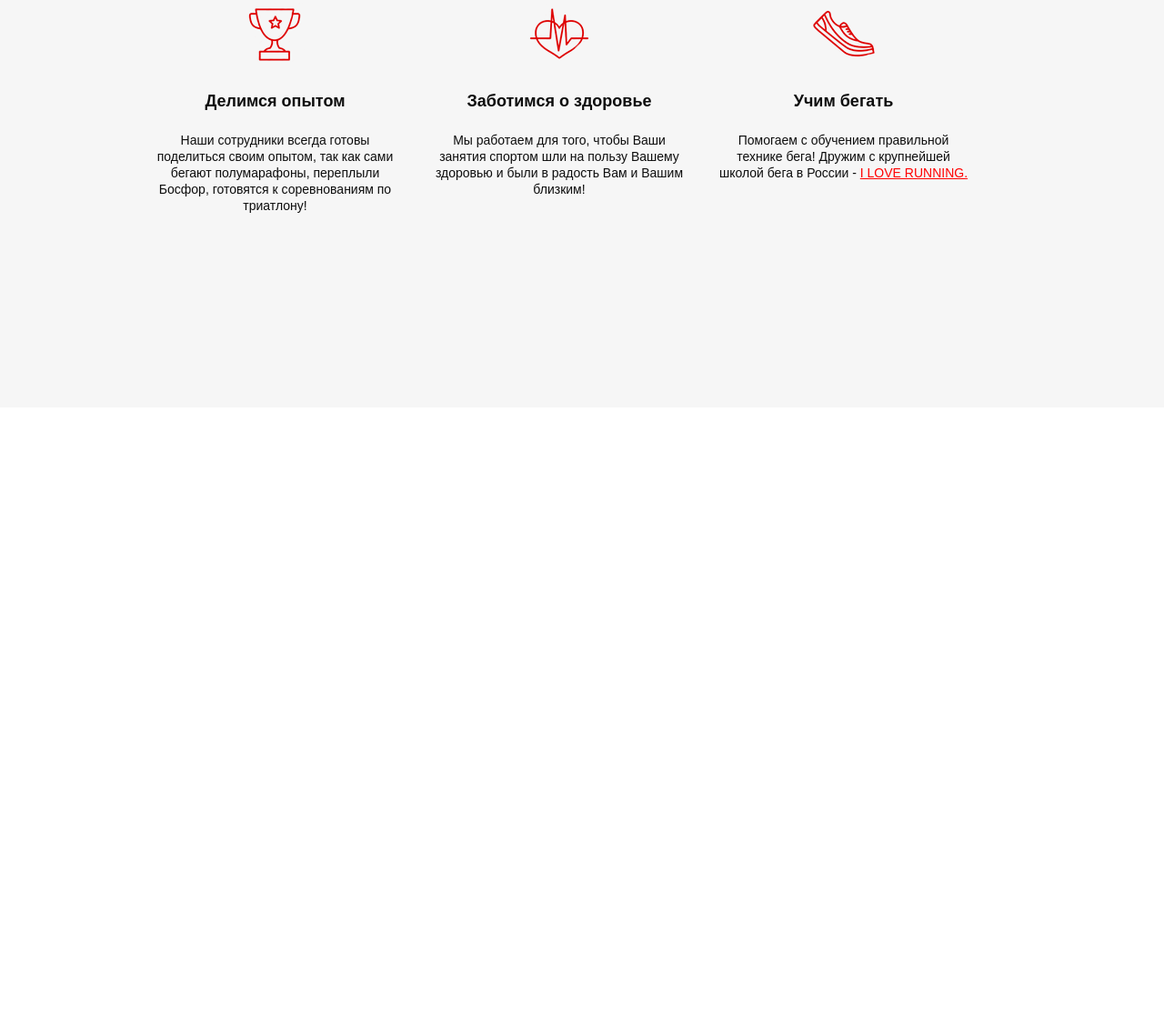
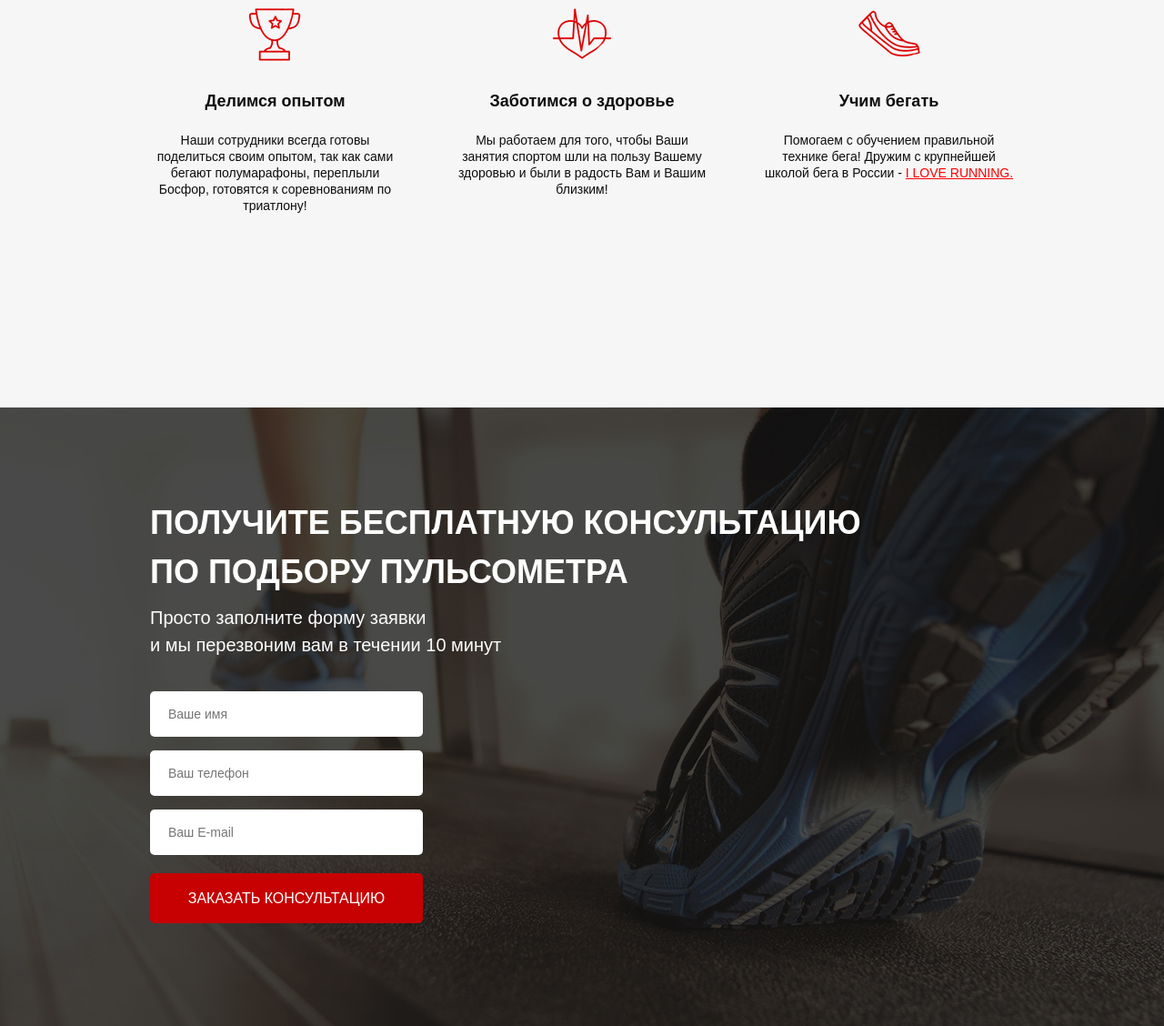
Before and after one commit to niktsayuk/Pulse, a plain HTML site: page index.html in a window 1280 px wide. Shown: the part 873-2001 px from the top of the page at 91% size. Before the commit the page ends 1321 px from the top, so only its background shows below. Drawn offline with Linux system fonts and the light colour scheme; a small style sheet from the web is missing.

Commit message:
add 3 block Consultation

```diff
--- a/index.html
+++ b/index.html
@@ -63,7 +63,7 @@
 
 		<div class="advantages">
 			<div class="container">
-				<div class="advantages__header">НАШИ ПРЕИМУЩЕСТВА</div>
+				<div class="title">НАШИ ПРЕИМУЩЕСТВА</div>
 				<div class="advantages__items">
 					<div class="advantages__item">
 						<img class="logo" src="img/cup.png" alt="cup">
@@ -84,5 +84,24 @@
 				</div>
 			</div>
 		</div>
+
+		<div class="consultation">
+			<div class="container">
+				<h2 class="title title_left">
+					Получите бесплатную консультацию <br> по подбору пульсометра
+				</h2>
+				<div class="consultation__descr">
+					Просто заполните форму заявки <br> и мы перезвоним вам в течении 10 минут
+				</div>
+
+				<form class="feed-form" action="#">
+					<input name="name" required placeholder="Ваше имя" type="text">
+					<input name="phone" required placeholder="Ваш телефон" type="number">
+					<input name="email" required placeholder="Ваш E-mail" type="email">
+
+					<button class="button button_submit">заказать кОНСУЛЬТАЦИЮ</button>
+				</form>
+			</div>
+		</div>
 	</body>
 </html>
--- a/sass/blocks/_advanteges.scss
+++ b/sass/blocks/_advanteges.scss
@@ -2,17 +2,11 @@
     min-height: 650px;
     padding: 70px 0;
     background-color: #F6F6F6;
-    &__header {
-        color: #0D0D0D;
-        text-align: center;
-        font-size: 30px;
-        font-weight: 700;
-    }
     &__items {
         display: flex;
         justify-content: space-between;
         margin-top: 90px;
-        max-width: 900px;
+        max-width: 950px;
     }
     &__item {
         width: 275px;
--- a/sass/blocks/_buttons.scss
+++ b/sass/blocks/_buttons.scss
@@ -14,4 +14,11 @@
         height: 50px;
         font-size: 16px;
     }
+    &_submit{
+        width: 100%;
+        height: 55px;
+        border-radius: 5px;
+        color: #FFF;
+        font-size: 16px;
+    }
 }
--- /dev/null
+++ b/sass/blocks/_consultation.scss
@@ -0,0 +1,11 @@
+.consultation {
+    min-height: 680px;
+    padding: 100px 0;
+    background: url('../../img/bg/bg2.jpg') center (center/cover) no-repeat;
+    &__descr{
+        color: #FFF;
+        font-size: 20px;
+        font-weight: 500;
+        line-height: 30px;
+    }
+}
--- /dev/null
+++ b/sass/blocks/_forms.scss
@@ -0,0 +1,20 @@
+.feed-form {
+    margin-top: 36px;
+    display: flex;
+    flex-direction: column;
+    width: 300px;
+    input{
+        height: 50px;
+        border-radius: 5px;
+        background-color: #fff;
+        margin-bottom: 15px;
+        border: none;
+        padding: 0 20px;
+        color: #4B4B4B;
+        font-size: 14px;
+        font-weight: 300;
+        &:nth-child(3){
+            margin-bottom: 20px;
+        }
+    }
+}
--- /dev/null
+++ b/sass/blocks/_titles.scss
@@ -0,0 +1,13 @@
+.title {
+    color: #0D0D0D;
+    text-align: center;
+    font-size: 30px;
+    font-weight: 700;
+    text-transform: uppercase;
+    &_left {
+        color: #FFF;
+        text-align: left;
+        font-size: 36px;
+        line-height: 54px;
+    }
+}
--- a/sass/style.scss
+++ b/sass/style.scss
@@ -11,5 +11,10 @@
 @import 'blocks/promo.scss';
 @import 'blocks/advanteges.scss';
 @import 'blocks/header.scss';
+@import 'blocks/consultation.scss';
+
 @import 'blocks/buttons.scss';
+@import 'blocks/titles.scss';
+@import 'blocks/forms.scss';
+
 @import 'blocks/media.scss';
```
Also changed, not shown: css/style.min.css, 1 other file.
